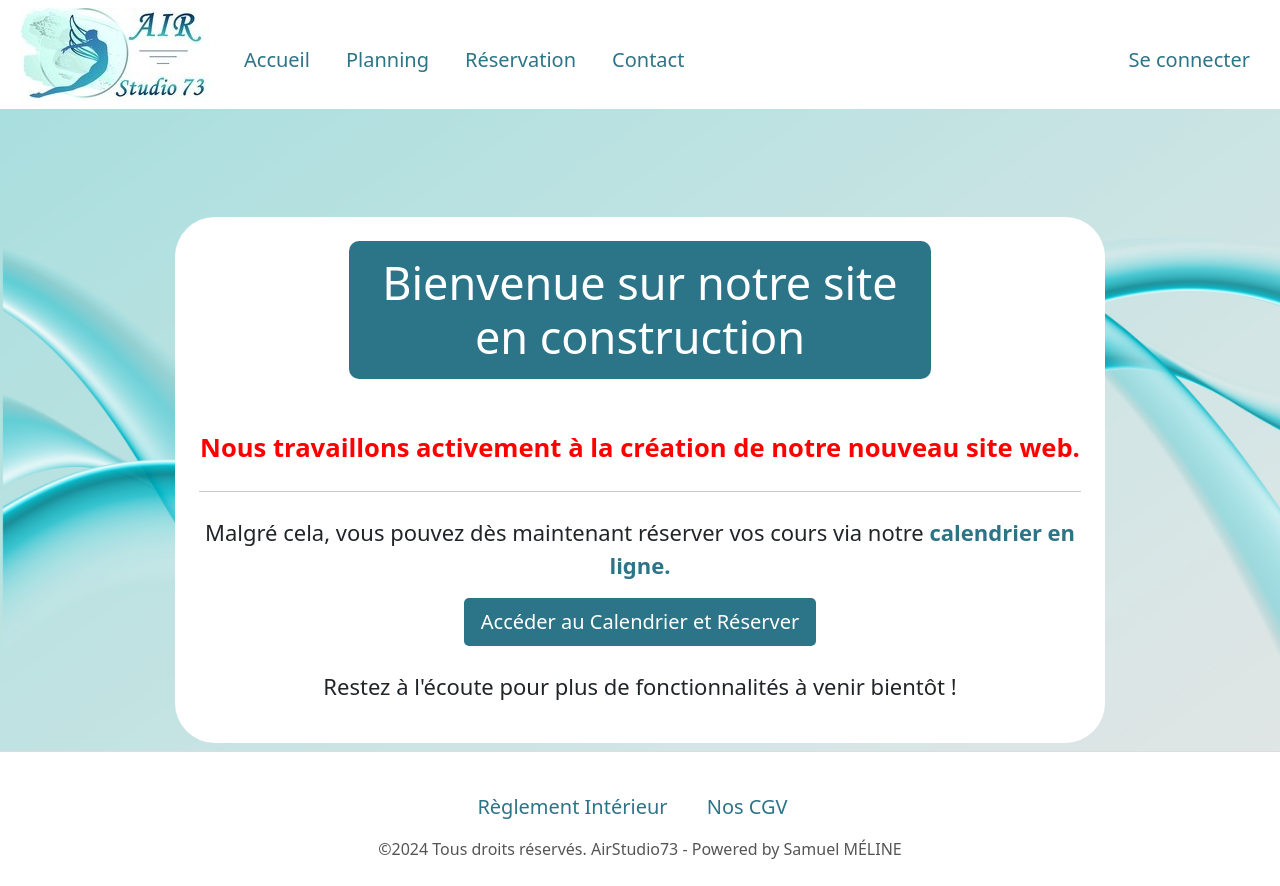
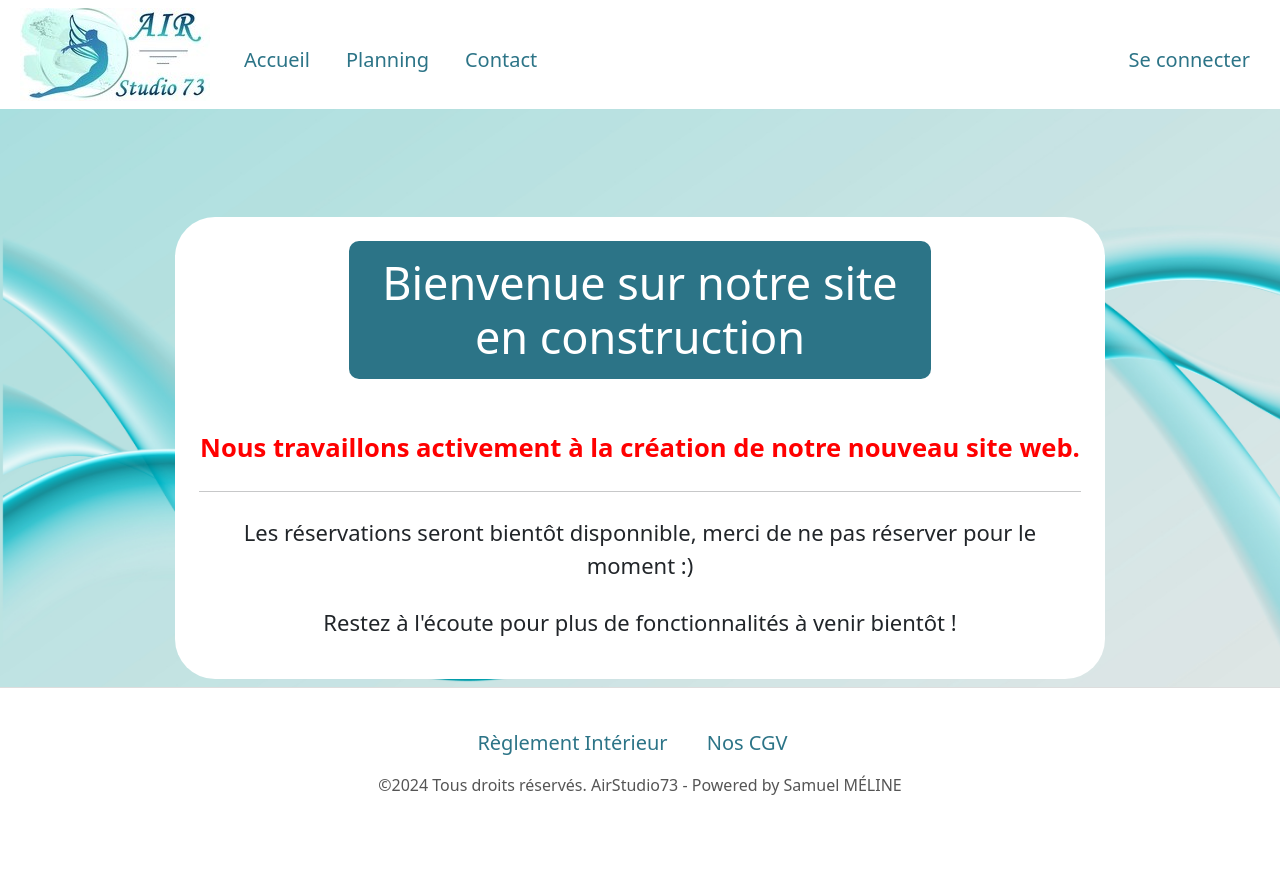
Before and after one commit to SamuelMeline/AirStudio73, a Symfony app: template templates/home/index.html.twig in a window 1280 px wide. Shown: the top 886 px of the page. After the commit the page ends 795 px from the top, so only its background shows below. Run offline with Twig, Linux system fonts and the light colour scheme; the template is opened without the code that fills it, so the values that code supplies are empty; some libraries are stand-ins or nearby versions.

Commit message:
update general

```diff
--- a/templates/base.html.twig
+++ b/templates/base.html.twig
@@ -31,7 +31,7 @@
 								{# <li class="nav-item"><a class="nav-link" href="{{ path('event_list') }}">Événements</a></li> #}
 									<li class="nav-item"> <a class="nav-link" href="{{ path('planning') }}">Planning</a>
 								</li>
-								<li class="nav-item"><a class="nav-link" href="{{ path('calendar') }}">Réservation</a></li>
+								{# <li class="nav-item"><a class="nav-link" href="{{ path('calendar') }}">Réservation</a></li> #}
 								{# <li class="nav-item"><a class="nav-link" href="/tarifs">Tarifs</a></li> #}
 								<li class="nav-item">
 									<a class="nav-link" href="{{ path('contact') }}">Contact</a>
--- a/templates/home/index.html.twig
+++ b/templates/home/index.html.twig
@@ -9,10 +9,10 @@
 			<h1 class="display-4">Bienvenue sur notre site en construction</h1>
 			<p class="lead">Nous travaillons activement à la création de notre nouveau site web.</p>
 			<hr class="my-4">
-			{# <p>Les réservations seront bientôt disponnible, merci de ne pas réserver pour le moment :) #}
-			{# </p> #}
-			<p>Malgré cela, vous pouvez dès maintenant réserver vos cours via notre <a class="reserve" href="{{ path('calendar') }}"> calendrier en ligne.</a></p>
-			<a class="btn btn-general btn-lg" href="{{ path('calendar') }}" role="button">Accéder au Calendrier et Réserver</a>
+			<p>Les réservations seront bientôt disponnible, merci de ne pas réserver pour le moment :)
+			</p>
+			{# <p>Malgré cela, vous pouvez dès maintenant réserver vos cours via notre <a class="reserve" href="{{ path('calendar') }}"> calendrier en ligne.</a></p>
+			<a class="btn btn-general btn-lg" href="{{ path('calendar') }}" role="button">Accéder au Calendrier et Réserver</a> #}
 			<p class="mt-4">Restez à l'écoute pour plus de fonctionnalités à venir bientôt !</p>
 		</div>
 	</div>
```
